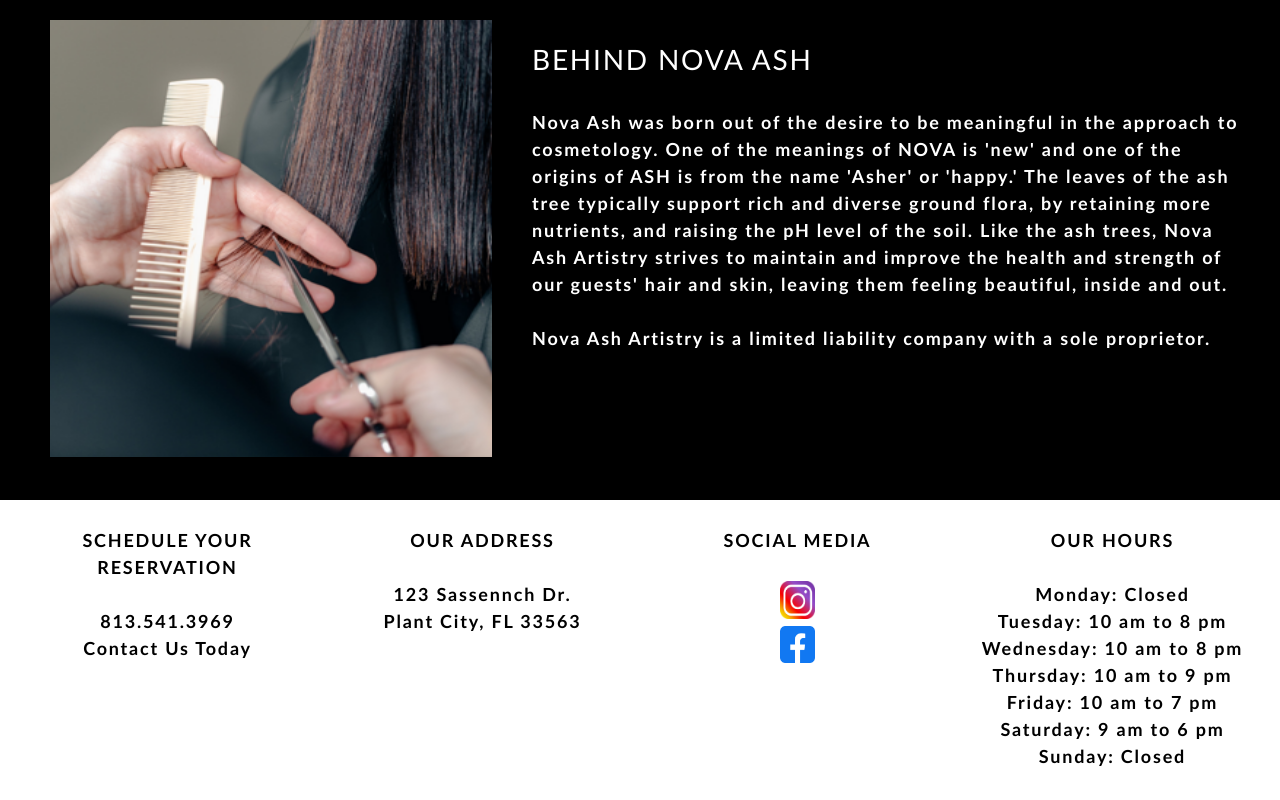
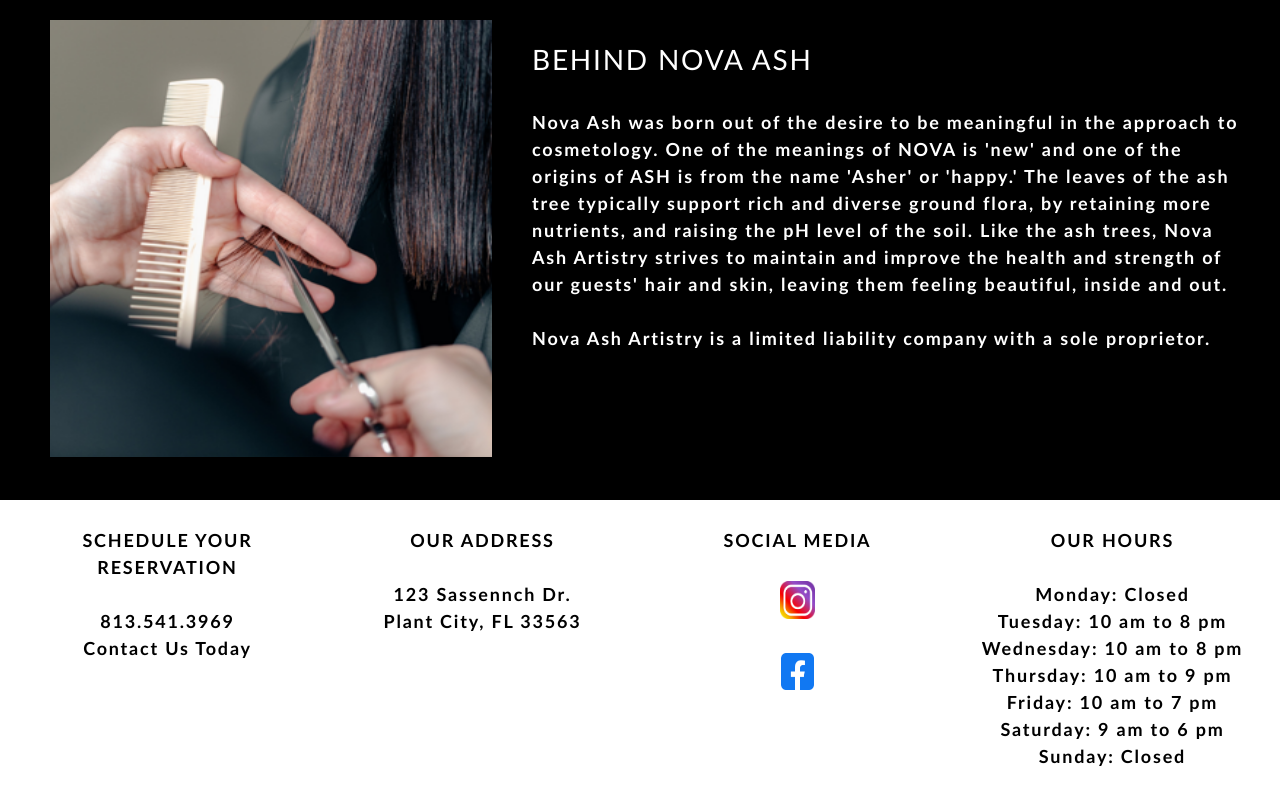
Before and after one commit to bdoneq7/novaashartistry, a React (Create React App) app: page / in a window 1280 px wide. Shown: the part 790-1590 px from the top of the page. Built offline with nearby package versions, Linux system fonts and the light colour scheme.

Commit message:
updated footer

```diff
--- a/src/components/Footer/index.js
+++ b/src/components/Footer/index.js
@@ -30,8 +30,9 @@ function Footer() {
 			</a>
 
 			<br/>
-			<a href="https://www.instagram.com/love.summer.beauty/">
-			<img src={facebookpic} style={{ width: "11%", height: "30%" }} alt="Facebook" title="Facebook" />
+			<br/>
+			<a href="https://www.facebook.com/nova.ash.artistry/">
+			<img src={facebookpic} style={{ width: "10.5%", height: "30%" }} alt="Facebook" title="Facebook" />
 			</a>
 
 			</div>
```
